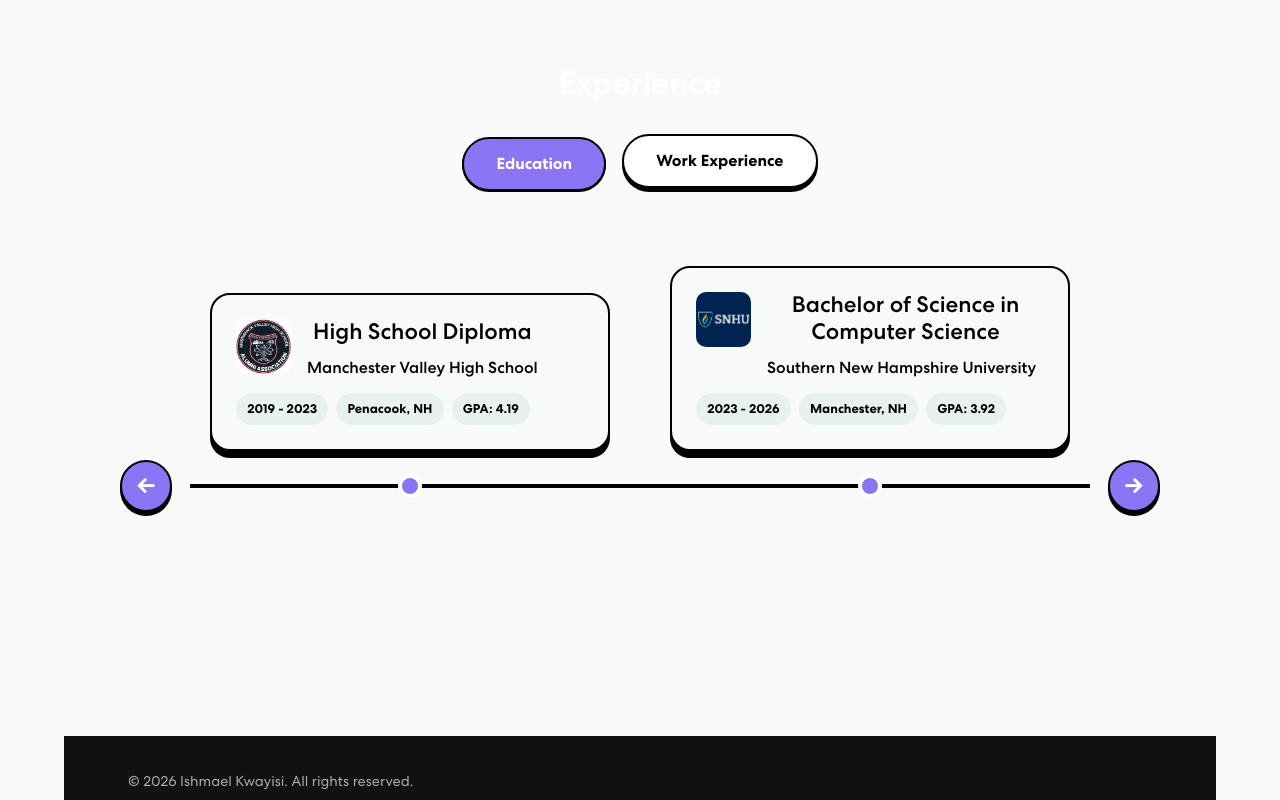
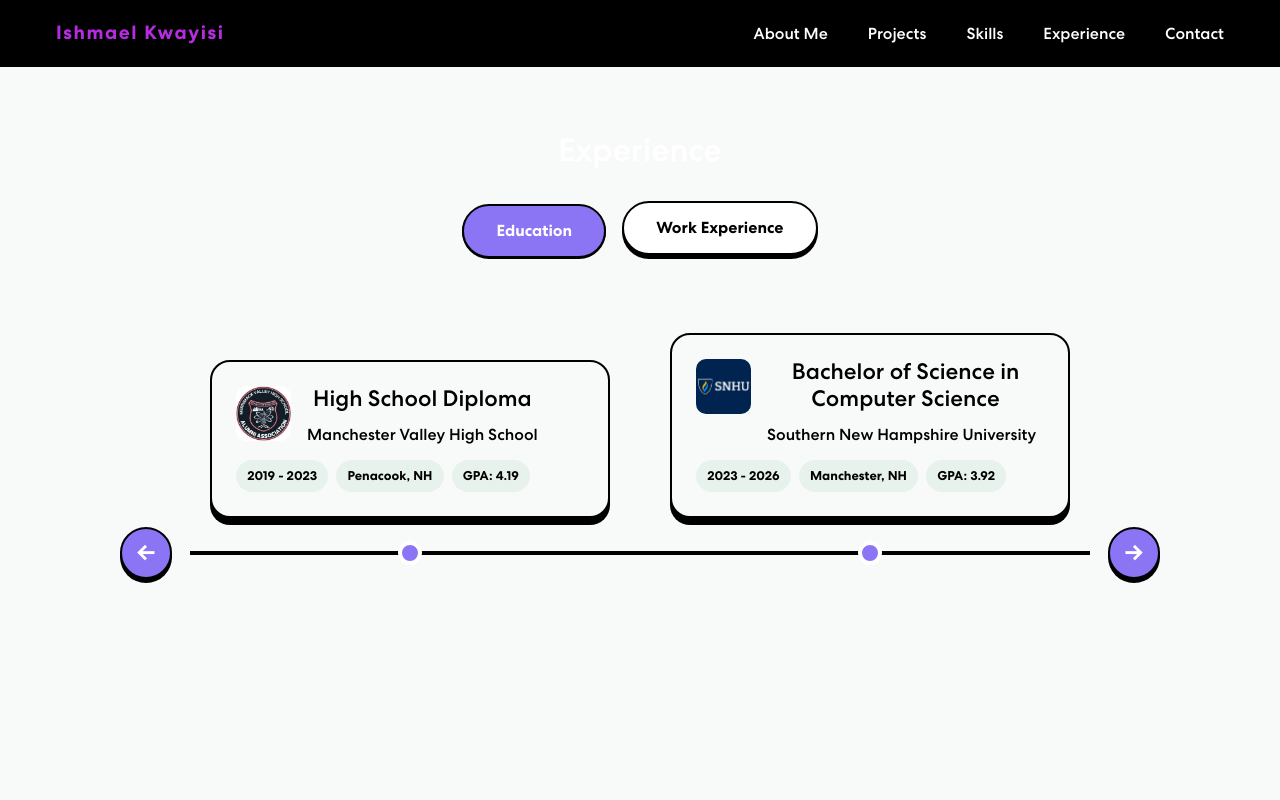
Before and after one commit to IshKwayisi1232004/Career_Portfolio, a React (Vite) app in the folder personal-portfolio-vite/: page /experience in a window 1280 px wide. Shown: the top 800 px of the page. Built offline with nearby package versions, Linux system fonts and the light colour scheme.

Commit message:
fix: add the experience link to the navbar

```diff
--- a/personal-portfolio-vite/src/components/ExperiencePage.jsx
+++ b/personal-portfolio-vite/src/components/ExperiencePage.jsx
@@ -24,11 +24,11 @@ export const Experience = () => {
     };
 
     return (
-        <section className="experience" id="experience">
-            <div>
+            <><div className="experience-page">
 
-                <navbar />
+            <Navbar />
 
+            <main className="experience">
 
                 <h2>Experience</h2>
 
@@ -180,16 +180,15 @@ export const Experience = () => {
                             </div>
                         </div>
                         <button
-                                className="timeline-scroll-button right"
-                                onClick={() => scrollTimeline(1)}
-                            >
-                                →
+                            className="timeline-scroll-button right"
+                            onClick={() => scrollTimeline(1)}
+                        >
+                            →
                         </button>
 
                     </div>
                 )}
-            </div>
-            <Footer />
-        </section>
+            </main>
+        </div><Footer /></>
     );
 };
--- a/personal-portfolio-vite/src/components/NavBar.jsx
+++ b/personal-portfolio-vite/src/components/NavBar.jsx
@@ -12,6 +12,7 @@ export const Navbar = () => {
               <Link to="/about">About Me</Link>
               <Link to="/projects">Projects</Link>
               <Link to="/skills">Skills</Link>
+              <Link to="/experience">Experience</Link>
               <Link to="/contact">Contact</Link>
           </div>
         </nav>
--- a/personal-portfolio-vite/src/data/projects.js
+++ b/personal-portfolio-vite/src/data/projects.js
@@ -254,7 +254,7 @@ export const projects = [
             "GitHub"
         ],
 
-        demo: "https://your-demo-url.com",
+        demo: "https://ishmael-kwayisi.itch.io/the-crown-of-exodus",
         github: "https://github.com/aqhoang2005/CS250SprintsProject",
 
         type: "Game Development",
@@ -398,7 +398,7 @@ export const projects = [
         title: "Project Not Zelda",
         subtitle: "P.S. This is definitely not a Zelda clone",
         description:
-            "An Unity gameplay programming prototype demonstrating level design, game systems and game A.I.",
+            "A Unity gameplay programming prototype demonstrating level design, game systems and game A.I.",
         category: "Game Development",
 
         image: notZelda,
@@ -412,7 +412,7 @@ export const projects = [
             "Pixlr"
         ],
 
-        demo: "https://your-demo-url.com",
+        demo: "https://ishmael-kwayisi.itch.io/project-not-zelda",
         github: "https://github.com/IshKwayisi1232004/Project-Not-Zelda-it145",
 
         type: "Game Development",
```
